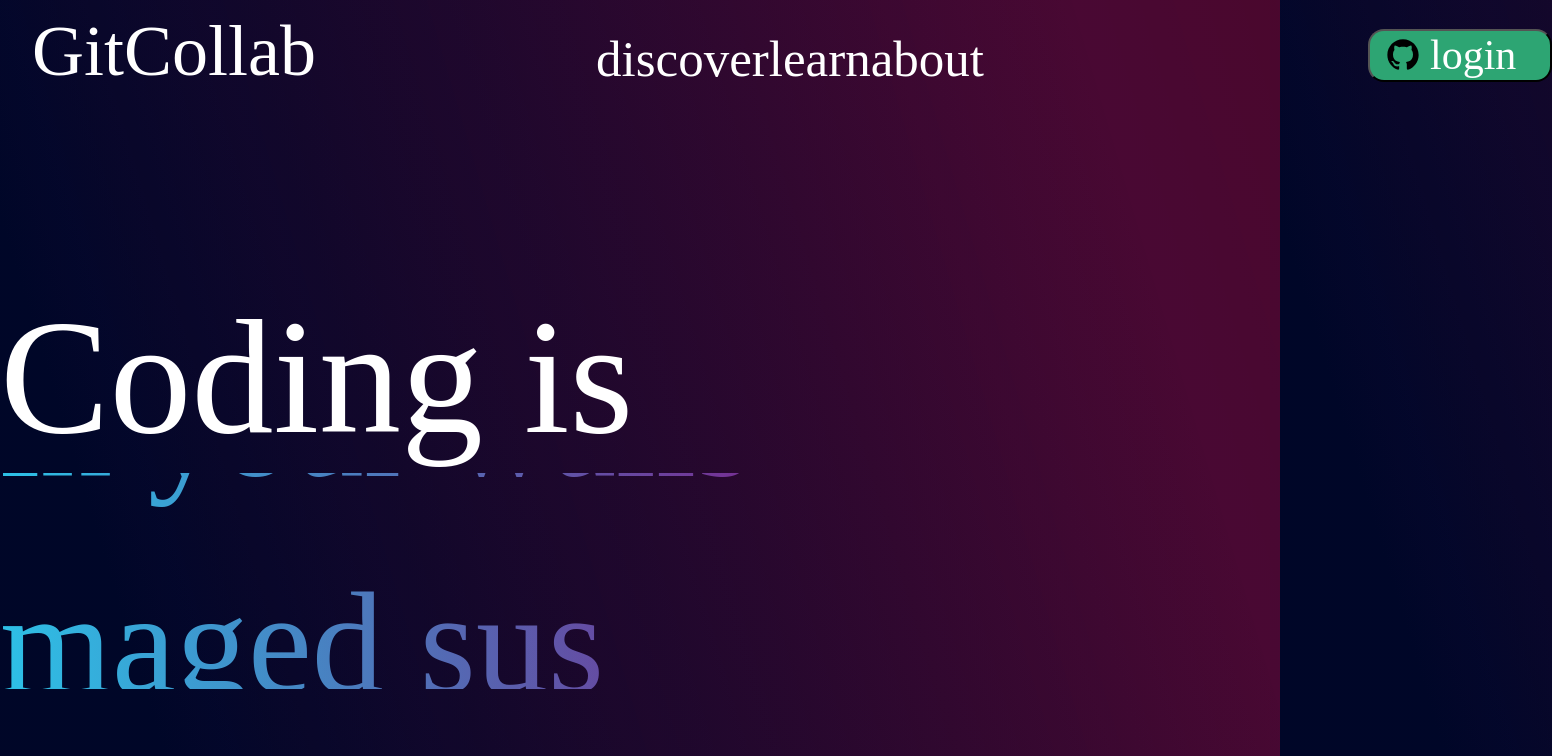
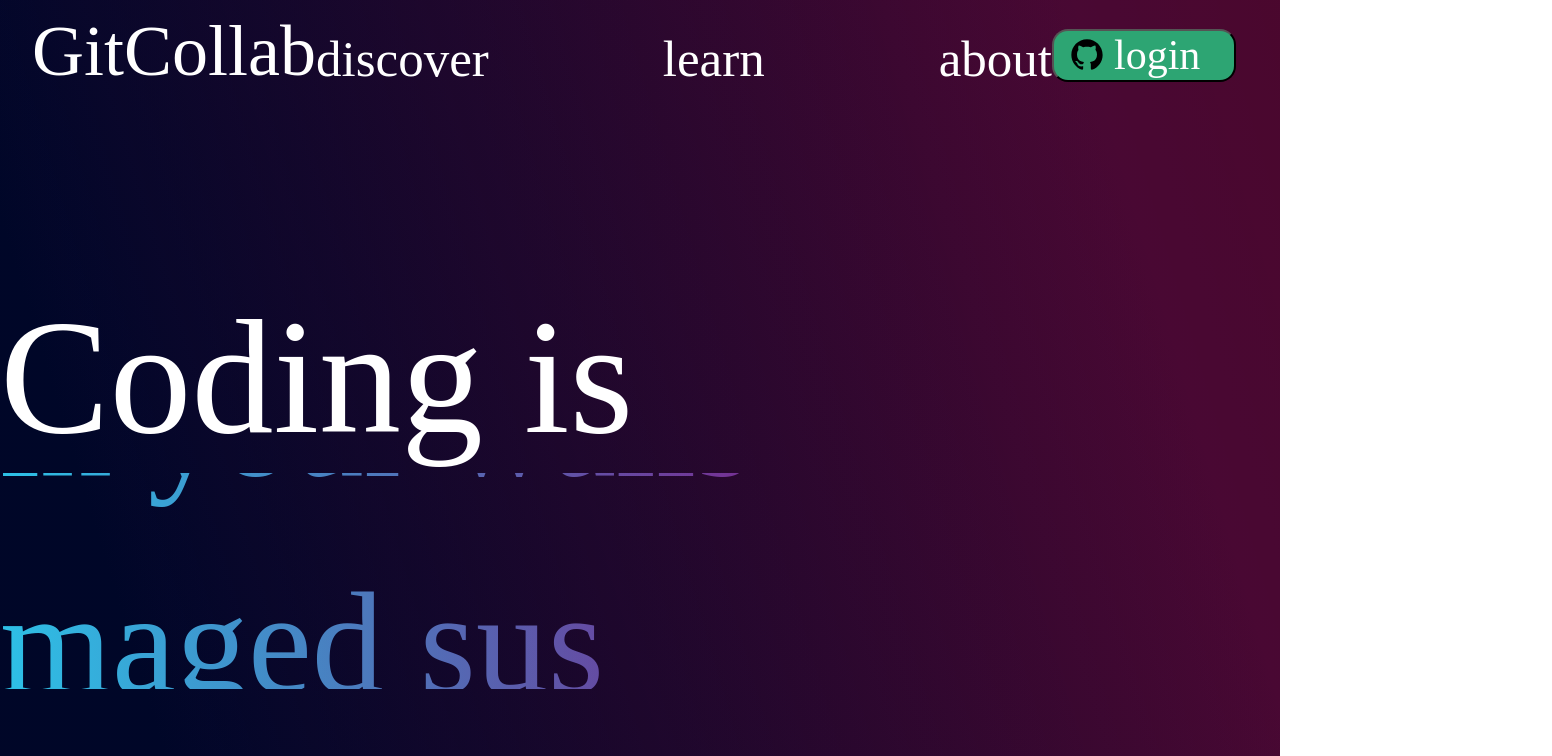
Before and after one commit to GitCollabCode/GitCollab, a React (Create React App) app in the folder web/: page / in a window 1280 px wide. Shown: the top 756 px of the page, 1552 px wide, since content can reach past the window. Built offline with nearby package versions, Linux system fonts and the light colour scheme.

Commit message:
First change

```diff
--- a/web/src/components/Navbar/Navbar.module.css
+++ b/web/src/components/Navbar/Navbar.module.css
@@ -7,8 +7,6 @@
 }
 
 .centerNavItems {
-  margin-left: 17.5rem;
-  margin-right: 24rem;
   width: 46rem;
   display: flex;
   align-items: center;
@@ -31,9 +29,16 @@
 .loginBox {
   display: flex;
   margin-right: 2rem;
+  width: auto;
 }
 
 nav {
   width: 100%;
   display: flex;
 }
+
+.container {
+  display:flex;
+  flex-direction: row;
+  width:100%;
+}
--- a/web/src/components/Navbar/Navbar.tsx
+++ b/web/src/components/Navbar/Navbar.tsx
@@ -17,6 +17,7 @@
         <div className={style.loginBox}>
           <LoginButton />
         </div>
+
       </nav>
     </div>
   )
```
